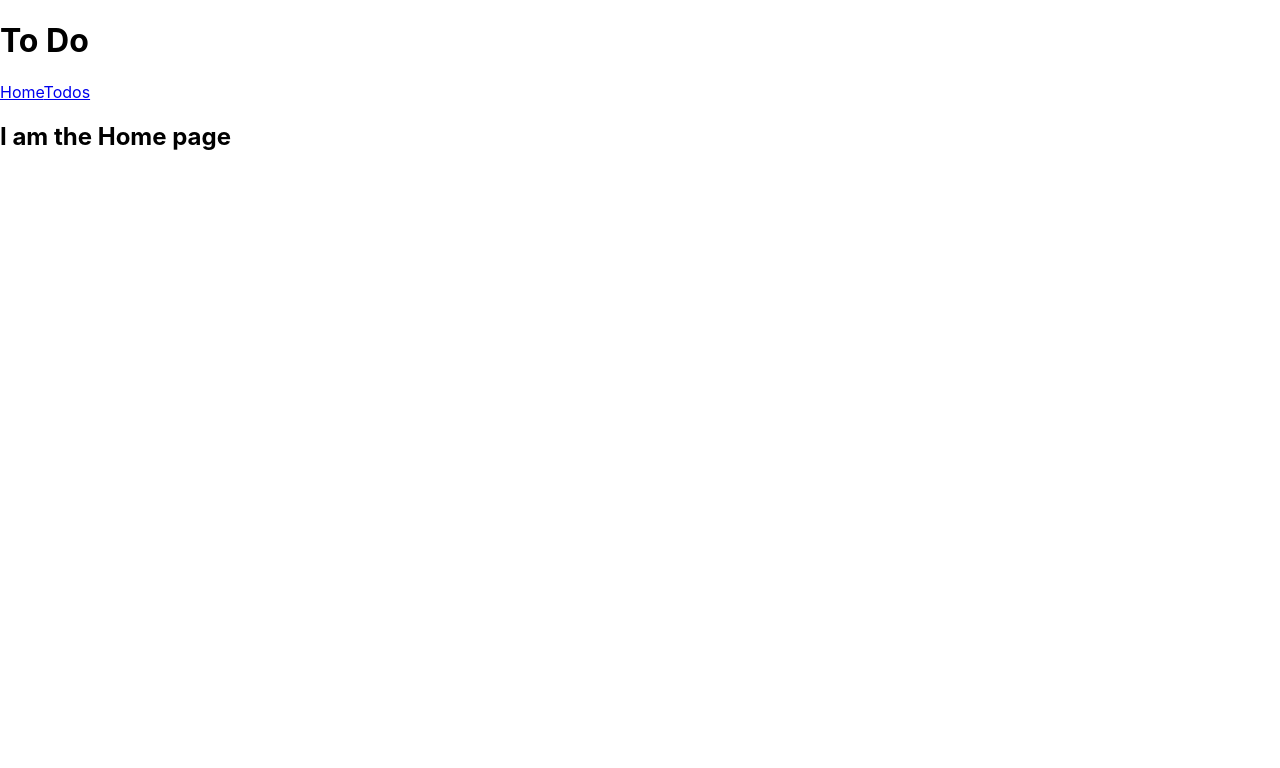
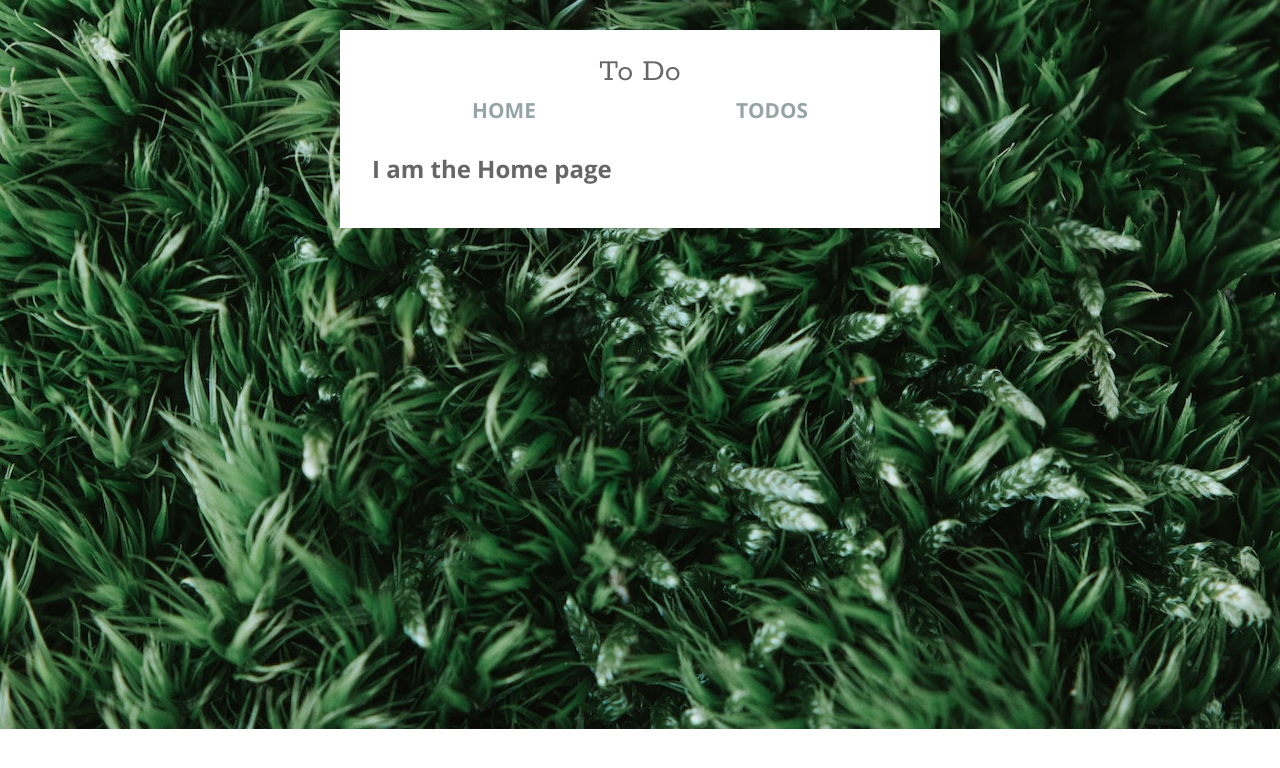
Before and after one commit to vishwaCodes/todo-app, a React (Create React App) app in the folder todo-app/: page / in a window 1280 px wide. Shown: the top 768 px of the page. Built offline with nearby package versions, Linux system fonts and the light colour scheme.

Commit message:
Adds basic styling to the App

```diff
--- a/todo-app/src/index.css
+++ b/todo-app/src/index.css
@@ -1,13 +1,224 @@
-body {
-  margin: 0;
-  font-family: -apple-system, BlinkMacSystemFont, 'Segoe UI', 'Roboto', 'Oxygen',
-    'Ubuntu', 'Cantarell', 'Fira Sans', 'Droid Sans', 'Helvetica Neue',
-    sans-serif;
-  -webkit-font-smoothing: antialiased;
-  -moz-osx-font-smoothing: grayscale;
+/* ------------------------------------------------
+  G L O B A L  S T Y L E S
+---------------------------------------------------*/
+/* basic reset */
+*, *:before, *:after {
+  -webkit-box-sizing: border-box;
+  -moz-box-sizing: border-box;
+  box-sizing: border-box;
 }
 
-code {
-  font-family: source-code-pro, Menlo, Monaco, Consolas, 'Courier New',
-    monospace;
+
+/* Clearfix for list items */
+li:after {
+    visibility: hidden;
+    display: block;
+    font-size: 0;
+    content: " ";
+    clear: both;
+    height: 0;
+    }
+li { display: inline-block; }
+/* start commented backslash hack \*/
+* html li { height: 1%; }
+li { display: block; }
+/* close commented backslash hack */
+
+html {
+  font-size: 1em; /* 16 px */
 }
+
+body {
+  background-image: url('./images/grass.jpg');
+  background-position: center; /* Center the image */
+  background-repeat: no-repeat; /* Do not repeat the image */
+  background-size: fill;
+  font-family: 'Open Sans', sans-serif;
+  font-weight: 600;
+  color: #666;
+}
+
+a  {
+  color: #95a5a6;
+  font-size: 1.3em;
+  font-weight: bold;
+  text-transform: uppercase;
+  text-decoration: none;
+  display: inline-block;
+  line-height: 2;
+  cursor: pointer;
+}
+/* ------------------------------------------------
+  C O N T A I N E R   S T Y L E S
+---------------------------------------------------*/
+.container {
+  width: 60%;
+  max-width: 600px;
+  min-width: 500px;
+  margin: 30px auto;
+  background: #ffffff;
+  padding: 1.5rem 2rem;
+  box-shadow: 0 0 2px rgba(0,0,0,0.2);
+}
+
+h1 {
+    font-family: 'Rokkitt', sans-serif;
+    text-align: center;
+    font-weight: 400;
+    margin: 0;
+}
+
+.btn {
+    border: none;
+    border-radius: 2px;
+    outline: none;
+    padding: 1.018em 1.2em;
+    color: #fff;
+    text-transform: uppercase;
+    transition: all 0.3s;
+    font-size: 0.8em;
+    text-align: center;
+  background-color: #444;
+  cursor: pointer;
+}
+
+.btn:hover {
+  background-color: #303030;
+}
+
+nav {
+  display: flex;
+  justify-content: space-around;
+}
+
+.remove, .edit {
+  float: right;
+  cursor: pointer;
+}
+
+.edit {
+  margin-left: 2em;
+}
+
+.todo-item {
+  display: inline-block;
+  max-width: 400px;
+}
+
+
+/* ------------------------------------------------
+  F O R M   S T Y L E S
+---------------------------------------------------*/
+header + form {
+  padding: 2rem 0;
+}
+
+input[type="text"] {
+    height: 41px;
+    border-radius: 2px;
+    outline: none;
+    border: 1px solid #e5e5e5;
+    padding: 0 1.2rem;
+    width: 75%;
+    margin-right: 2%;
+    font-size: 0.813em;
+}
+
+form .btn {
+  width: 22%;
+  padding: 1.018em 0;
+}
+
+
+/* ------------------------------------------------
+  L I S T   S T Y L E S
+---------------------------------------------------*/
+ul {
+  margin: 0;
+  list-style: none;
+  padding-left: 0;
+}
+
+li {
+  font-size: 0.875em;
+  padding: 1.2em 0;
+  border-top: 1px solid #e5e5e5;
+}
+
+li a {
+  color: #95a5a6;
+  font-size: 0.8em;
+  font-weight: bold;
+  text-transform: uppercase;
+  display: block;
+  margin-left: 2em;
+  float: right;
+  text-decoration: none;
+  line-height: 2;
+}
+
+li:hover a:hover {
+  text-decoration: underline;
+}
+
+.item {
+  margin-left: 10px;
+  float: left;
+  display: block;
+}
+
+ul input[type="checkbox"] {
+  float: left;
+}
+
+.completed {
+  text-decoration: line-through;
+  color: #bebebe;
+}
+
+/* ul input[type="text"] {
+  width: 80%;
+}
+ */
+/* ------------------------------------------------
+  C O U N T   W R A P P E R
+---------------------------------------------------*/
+.count-wrapper {
+  border-top: 1px solid #e5e5e5;
+  padding-top: 1.5em;
+  text-align: center;
+}
+
+.count-wrapper p {
+  -webkit-font-smoothing: antialiased;
+  color: #95a5a6;
+  font-size: .8em;
+  font-weight: bold;
+  text-transform: uppercase;
+  margin: 0 0 1.2em;
+}
+
+.count-wrapper span {
+  color: #777;
+}
+
+.count-wrapper .btn {
+  margin-right: 1em;
+}
+
+.delete {
+  background-color: #e74c3c;
+}
+
+.delete:hover {
+  background-color: #c0392b
+}
+
+
+
+/* ------------------------------------------------
+  C O U N T   W R A P P E R
+---------------------------------------------------*/
+@media only screen and (max-width: 817px) {
+
+}
```
Also changed, not shown: todo-app/src/images/grass.jpg (added).
